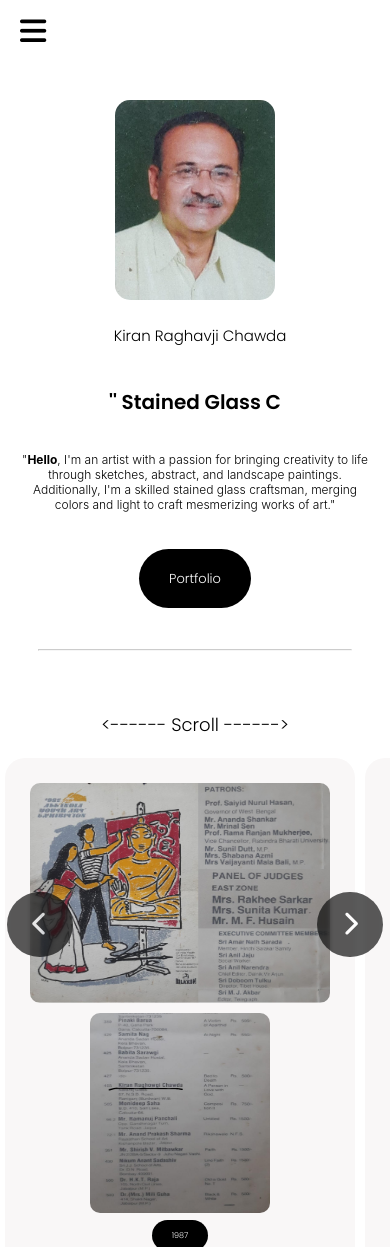
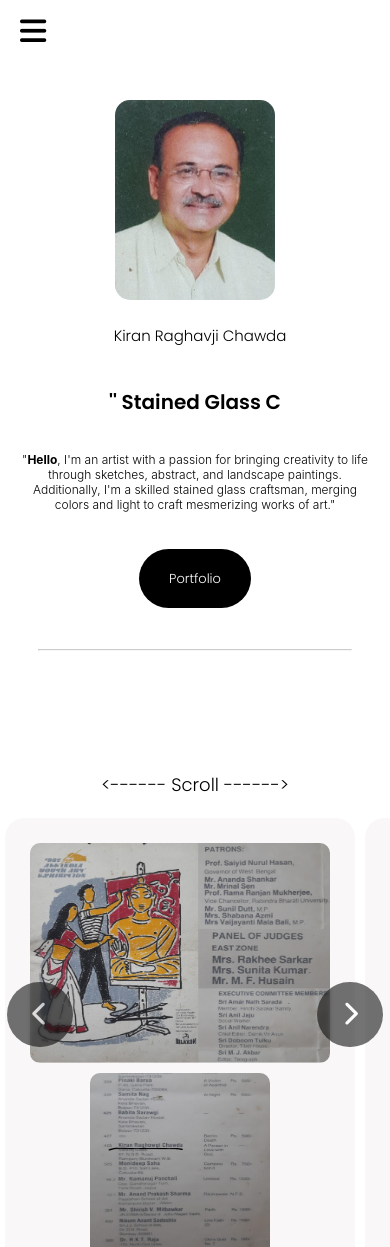
Before and after one commit to VedChawda718/Kiran-Chawda, a React (Create React App) app: page / in a window 390 px wide. Shown: the top 1247 px of the page. Built offline with nearby package versions, Linux system fonts and the light colour scheme; a web font is replaced by a local one.

Commit message:
first-comit

```diff
--- a/src/App.js
+++ b/src/App.js
@@ -65,7 +65,7 @@ function App() {
   <br />
   <br  />
   <hr  />
-  <br id='about' />
+  <br  />
   <br />
   <br />
   <ImageCarousel/>
--- a/src/Components/ImageCarousel/ImageCarousel.css
+++ b/src/Components/ImageCarousel/ImageCarousel.css
@@ -73,7 +73,7 @@
         font-size: 25px;
         background-color: black;
         color: white;
-        opacity: 0.65;
+        opacity: 0.55;
       }
       .product-carousel h3{
 
```
Also changed, not shown: src/Components/ImageCarousel/ImageCarousel.jsx (+8 -0 lines).
